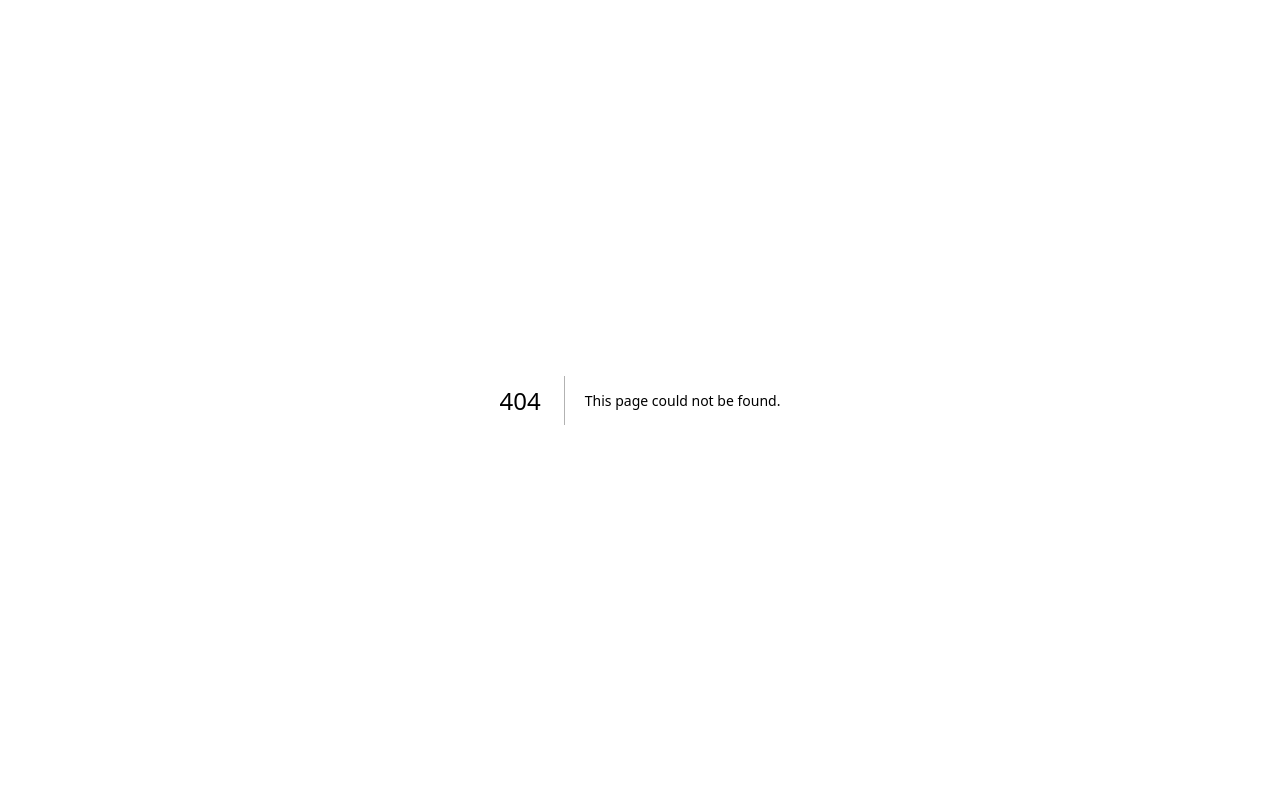
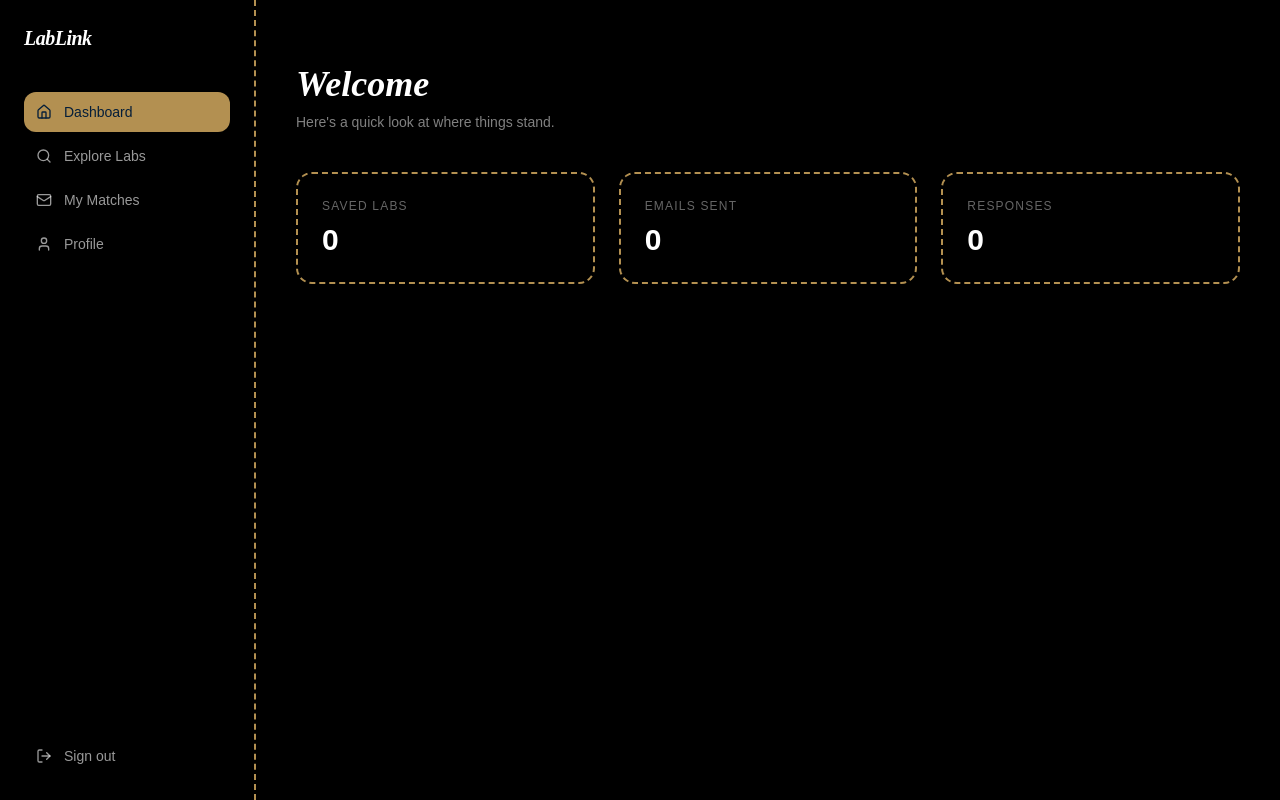
Before and after one commit to sa087613/LabLink, a Next.js app: page /dashboard in a window 1280 px wide. Before the commit this address had no page. Built offline with nearby package versions, Linux system fonts and the light colour scheme; no server answers.

Commit message:
everything

```diff
--- /dev/null
+++ b/app/dashboard/layout.tsx
@@ -0,0 +1,82 @@
+"use client";
+import { useEffect, useState } from "react";
+import Link from "next/link";
+import { usePathname } from "next/navigation";
+import { createClient } from "@/lib/supabase/client";
+import { Home, Search, Mail, User, LogOut } from "lucide-react";
+
+const supabase = createClient();
+
+const NAV_LINKS = [
+  { label: "Dashboard", href: "/dashboard", icon: Home },
+  { label: "Explore Labs", href: "/explore", icon: Search },
+  { label: "My Matches", href: "/matches", icon: Mail },
+  { label: "Profile", href: "/profile", icon: User },
+];
+
+export default function DashboardLayout({ children }: { children: React.ReactNode }) {
+  const pathname = usePathname();
+  const [name, setName] = useState<string | null>(null);
+
+  useEffect(() => {
+    supabase.auth.getUser().then(({ data }) => {
+      setName(data.user?.user_metadata?.full_name ?? data.user?.email ?? null);
+    });
+  }, []);
+
+  const handleSignOut = async () => {
+    await supabase.auth.signOut();
+    window.location.href = "/";
+  };
+
+  return (
+    <div className="flex min-h-screen bg-black">
+      {/* Sidebar */}
+      <aside className="w-64 shrink-0 border-r-2 border-dashed border-[#B39051] flex flex-col justify-between p-6">
+        <div>
+          <span
+            className="text-xl font-semibold italic tracking-tight text-white block mb-10"
+            style={{ fontFamily: "'Playfair Display', serif" }}
+          >
+            LabLink
+          </span>
+
+          <nav className="flex flex-col gap-1">
+            {NAV_LINKS.map((link) => {
+              const isActive = pathname === link.href;
+              return (
+                <Link
+                  key={link.href}
+                  href={link.href}
+                  className={`flex items-center gap-3 px-3 py-2.5 rounded-xl text-sm transition-colors ${
+                    isActive
+                      ? "bg-[#B39051] text-[#051E39] font-medium"
+                      : "text-white/60 hover:bg-white/5 hover:text-white"
+                  }`}
+                >
+                  <link.icon className="w-4 h-4" />
+                  {link.label}
+                </Link>
+              );
+            })}
+          </nav>
+        </div>
+
+        <div>
+          {name && <p className="text-white/40 text-xs truncate mb-3">{name}</p>}
+          <button
+            type="button"
+            onClick={handleSignOut}
+            className="flex items-center gap-3 px-3 py-2.5 rounded-xl text-sm text-white/60 hover:bg-white/5 hover:text-white transition-colors w-full"
+          >
+            <LogOut className="w-4 h-4" />
+            Sign out
+          </button>
+        </div>
+      </aside>
+
+      {/* Page content */}
+      <main className="flex-1">{children}</main>
+    </div>
+  );
+}
--- /dev/null
+++ b/app/dashboard/page.tsx
@@ -0,0 +1,43 @@
+// app/dashboard/page.tsx
+"use client";
+import { useEffect, useState } from "react";
+import { createClient } from "@/lib/supabase/client";
+
+const supabase = createClient();
+
+export default function Dashboard() {
+  const [user, setUser] = useState<any>(null);
+
+  useEffect(() => {
+    supabase.auth.getUser().then(({ data }) => setUser(data.user));
+  }, []);
+
+  return (
+    <div className="px-10 py-16">
+      <h1
+        className="text-white text-3xl md:text-4xl italic font-bold mb-2"
+        style={{ fontFamily: "'Playfair Display', serif" }}
+      >
+        Welcome{user?.user_metadata?.full_name ? `, ${user.user_metadata.full_name}` : ""}
+      </h1>
+      <p className="text-white/50 text-sm mb-10">
+        Here's a quick look at where things stand.
+      </p>
+
+      <div className="grid grid-cols-1 md:grid-cols-3 gap-6">
+        <div className="border-2 border-dashed border-[#B39051] rounded-2xl p-6">
+          <p className="text-white/40 text-xs uppercase tracking-widest mb-2">Saved labs</p>
+          <p className="text-white text-3xl font-bold">0</p>
+        </div>
+        <div className="border-2 border-dashed border-[#B39051] rounded-2xl p-6">
+          <p className="text-white/40 text-xs uppercase tracking-widest mb-2">Emails sent</p>
+          <p className="text-white text-3xl font-bold">0</p>
+        </div>
+        <div className="border-2 border-dashed border-[#B39051] rounded-2xl p-6">
+          <p className="text-white/40 text-xs uppercase tracking-widest mb-2">Responses</p>
+          <p className="text-white text-3xl font-bold">0</p>
+        </div>
+      </div>
+    </div>
+  );
+}
--- a/app/page.tsx
+++ b/app/page.tsx
@@ -128,7 +128,7 @@ export default function Home() {
               Your resume already shows what you can do. <br /> LabLink matches it against GT labs so you find the right one faster.
             </p>
             <Link
-              href="/explore"
+              href="/signup"
               className="rounded-full bg-[#B39051] text-[#051E39] text-sm px-4 py-2 md:px-2 md:py-0.5 font-mono hover:bg-white/90 transition-colors"
             >
               UPLOAD RESUME →
@@ -314,7 +314,7 @@ export default function Home() {
               Join Georgia Tech students who found their research match in minutes, not months.
             </p>
             <Link
-              href="/explore"
+              href="/signup"
               className="rounded-full bg-[#B39051] text-[#051E39] text-sm px-4 py-2 md:px-2 md:py-0.5 font-mono hover:bg-white/90 transition-colors"
             >
               GET STARTED →
--- a/app/profile/page.tsx
+++ b/app/profile/page.tsx
@@ -129,7 +129,7 @@ export default function SignIn() {
 
           <p className="text-center text-white/50 text-sm mt-8">
             Don&apos;t have an account?{" "}
-            <Link href="/sign-up" className="text-[#B39051] hover:text-white transition-colors font-medium">
+            <Link href="/signup" className="text-[#B39051] hover:text-white transition-colors font-medium">
               Sign up
             </Link>
           </p>
--- a/app/signup/page.tsx
+++ b/app/signup/page.tsx
@@ -15,6 +15,13 @@ export default function SignUp() {
   const [confirmPassword, setConfirmPassword] = useState("");
   const [showPassword, setShowPassword] = useState(false);
   const [error, setError] = useState("");
+
+  const handleGoogleSignIn = async () => {
+    await supabase.auth.signInWithOAuth({
+      provider: "google",
+      options: { redirectTo: `${window.location.origin}/dashboard` },
+    });
+  };
 
   const handleSubmit = async (e: React.FormEvent) => {
     e.preventDefault();
@@ -40,7 +47,7 @@ export default function SignUp() {
     if (error) {
       setError(error.message);
     } else {
-      window.location.href = "/sign-in";
+      window.location.href = "/dashboard";
     }
   };
 
@@ -73,6 +80,7 @@ export default function SignUp() {
 
           <button
             type="button"
+            onClick={handleGoogleSignIn}
             className="w-full flex items-center justify-center gap-3 bg-white/10 border-2 border-white/20 text-white rounded-xl py-3 mb-6 hover:bg-white/15 transition-colors"
           >
             <FaGoogle className="h-4 w-4" />
--- a/components/intro-chrome.tsx
+++ b/components/intro-chrome.tsx
@@ -108,7 +108,7 @@ export function IntroChrome() {
           </div>
         )}
       </motion.nav>
-      <Link href="/profile" aria-label="Profile">
+      <Link href="/dashboard" aria-label="Profile">
         <motion.button
           variants={itemVariants}
           transition={{ duration: 0.9, ease: [0.16, 1, 0.3, 1] }}
--- /dev/null
+++ b/middleware.ts
@@ -0,0 +1,48 @@
+// middleware.ts
+import { createServerClient } from "@supabase/ssr";
+import { NextResponse, type NextRequest } from "next/server";
+
+const PUBLIC_PATHS = ["/", "/profile", "/signup"];
+
+export async function middleware(request: NextRequest) {
+  let response = NextResponse.next({ request });
+
+  const supabase = createServerClient(
+    process.env.NEXT_PUBLIC_SUPABASE_URL!,
+    process.env.NEXT_PUBLIC_SUPABASE_ANON_KEY!,
+    {
+      cookies: {
+        getAll() {
+          return request.cookies.getAll();
+        },
+        setAll(cookiesToSet) {
+          cookiesToSet.forEach(({ name, value }) => request.cookies.set(name, value));
+          response = NextResponse.next({ request });
+          cookiesToSet.forEach(({ name, value, options }) =>
+            response.cookies.set(name, value, options)
+          );
+        },
+      },
+    }
+  );
+
+  const {
+    data: { user },
+  } = await supabase.auth.getUser();
+
+  const isPublicPath = PUBLIC_PATHS.includes(request.nextUrl.pathname);
+
+  if (!user && !isPublicPath) {
+    const url = request.nextUrl.clone();
+    url.pathname = "/signup";
+    return NextResponse.redirect(url);
+  }
+
+  return response;
+}
+
+export const config = {
+  matcher: [
+    "/((?!_next/static|_next/image|favicon.ico|.*\\.(?:svg|png|jpg|jpeg|gif|webp)$).*)",
+  ],
+};
```
